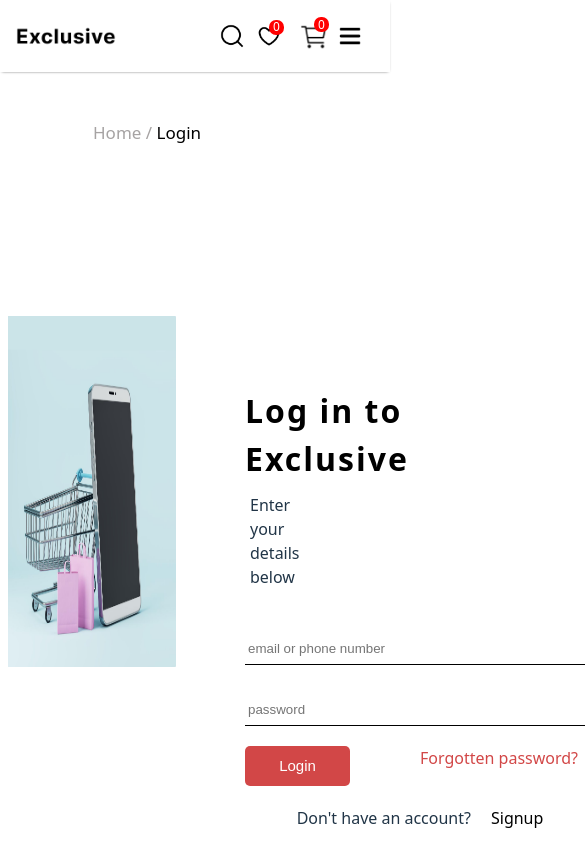
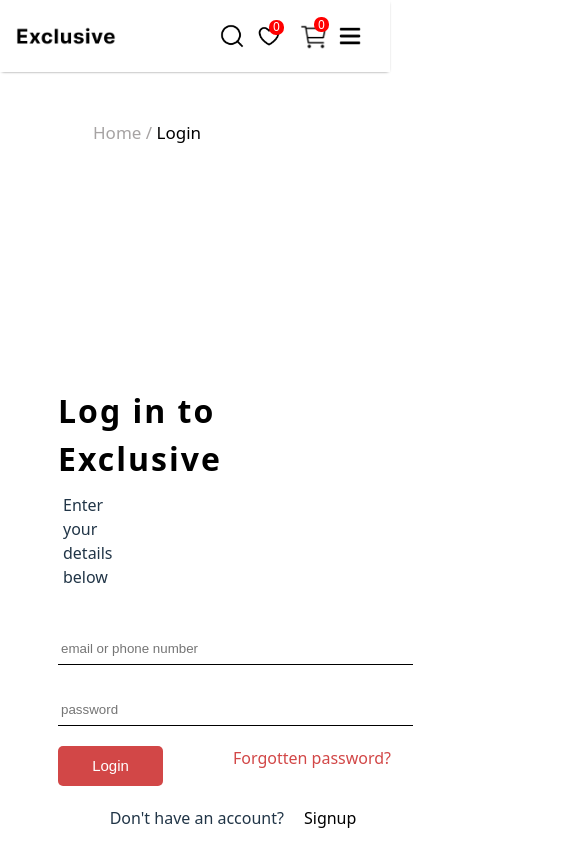
Before and after one commit to XHris2005/Exclusive, a React (Vite) app: page /Login in a window 390 px wide. Shown: the top 844 px of the page, 585 px wide, since content can reach past the window. Built offline with nearby package versions, Linux system fonts and the light colour scheme.

Commit message:
fixed add to cart functionality and fixed mobile login page

```diff
--- a/src/Components/login/Login.css
+++ b/src/Components/login/Login.css
@@ -116,7 +116,7 @@
 }
 
 @media(max-width:1000px) {
-    .signup_page {
+    .login_page {
         flex-wrap: wrap;
         flex-direction: column-reverse;
     }
--- a/src/Components/wishlistItem/WishlistItem.jsx
+++ b/src/Components/wishlistItem/WishlistItem.jsx
@@ -5,8 +5,10 @@
 import all_products from "../assets/All_Product";
 import icon_delete from '../assets/icon-delete.png'
 import { WishlistContext } from "../../Context/WishlistContext";
+import { CartContext } from "../../Context/CartContext";
 const WishlistItem = () => {
     const {wishlistItems,forYouItems, addToWishlist, removeFromWishlist,removeFromForYou, getTotalWishlists} = useContext(WishlistContext)
+    const {addToCart} = useContext(CartContext)
     return (
         <>
         <div className="wishlist_products">
@@ -57,6 +59,9 @@
                 {all_products.map((e)=>{
                     if(forYouItems[e.id]>0){
                         return <div className="item" key={e.id} >
+                            <div className="item_icon">
+                                <img src={icon_delete} alt="" onClick={()=> removeFromForYou(e.id)}/>
+                            </div>
                             <div className="item_img">
                                 <Link to={`/product/${e.id}`}> <img onClick={()=> window.scrollTo(0,0)} src={e.image} alt="" /></Link>
                                 <button  onClick={()=> addToCart(e.id)}>Add to cart</button>
--- a/src/Context/CartContext.jsx
+++ b/src/Context/CartContext.jsx
@@ -5,7 +5,13 @@
 import { AuthContext } from "./AuthContext";
 
 export const CartContext = createContext(null)
-const getDefaultCart = (cartStorageKey)=>{
+
+const CartContextProvider = (props) => {
+    const {user} = useContext(AuthContext)
+    const userId = user ? user.email : "cartItems"
+    const cartStorageKey = `cartItems_${userId}`
+
+    const getDefaultCart = (cartStorageKey)=>{
     try {
         const storedCart = localStorage.getItem(cartStorageKey);
         if (storedCart) {
@@ -19,11 +25,7 @@
         cart[index] = 0
     }
     return cart;
-}
-const CartContextProvider = (props) => {
-    const {user} = useContext(AuthContext)
-    const userId = user ? user.email : "cartItems"
-    const cartStorageKey = `cartItems_${userId}`
+    }
 
     const [cartItems, setCartItems] = useState(getDefaultCart(cartStorageKey));
 
```
